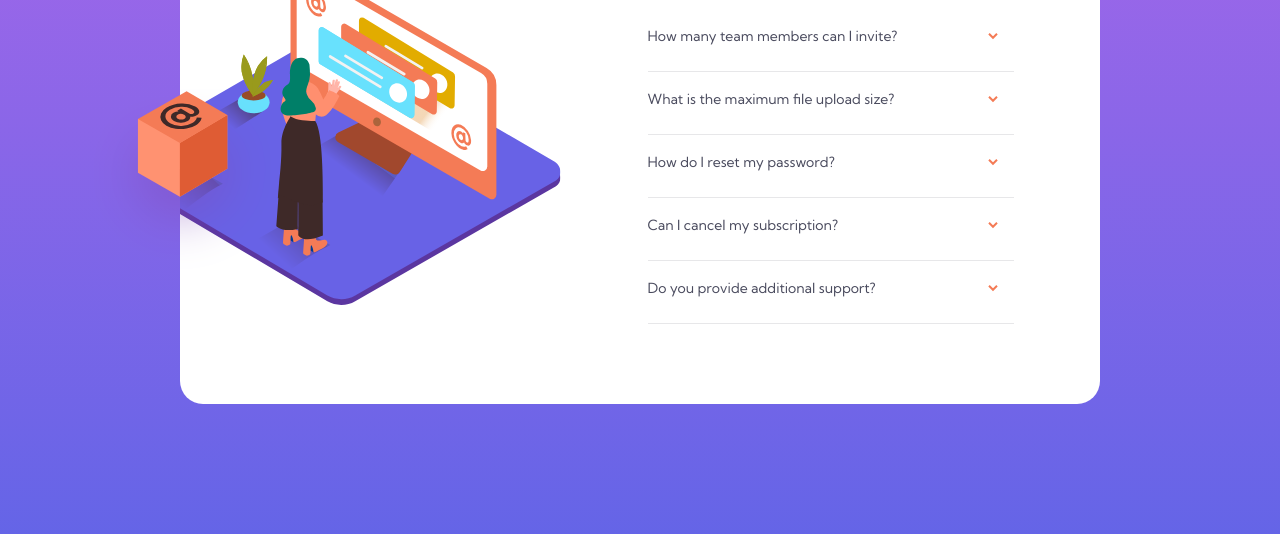
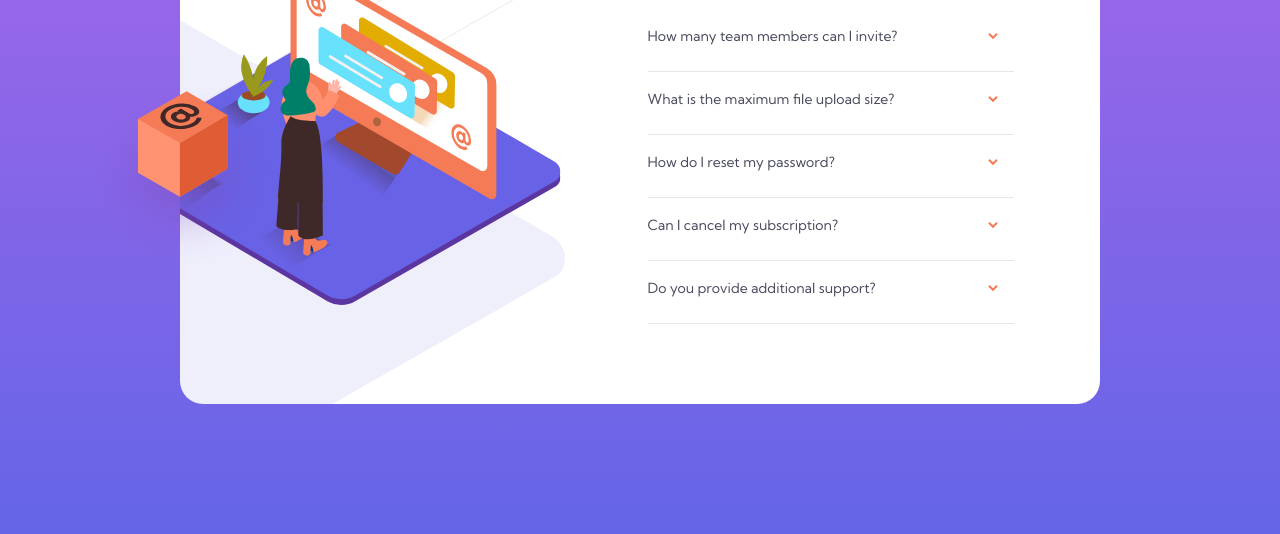
Before and after one commit to cjoak1028/faq-accordion-card, a plain HTML site: page index.html in a window 1280 px wide. Shown: the part 266-800 px from the top of the page. Drawn offline with Linux system fonts and the light colour scheme.

Commit message:
added background image

```diff
--- a/style.css
+++ b/style.css
@@ -116,6 +116,11 @@ body {
         padding: 8rem 0;
         position: relative;
         text-align: left;
+
+        background-image: url(./images/bg-pattern-desktop.svg);
+        background-repeat: no-repeat;
+        background-size: auto;
+        background-position: -58rem -28rem;
     }
 
     .card__image, .card__text {
```
